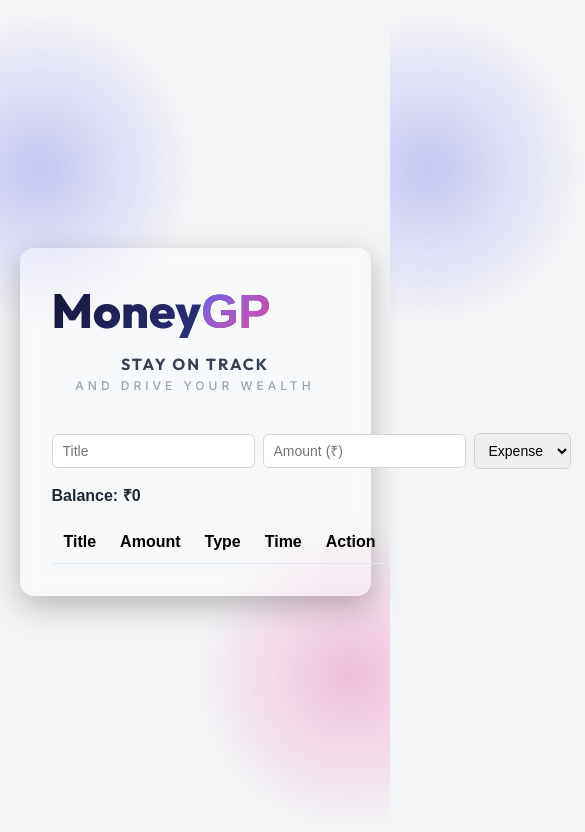
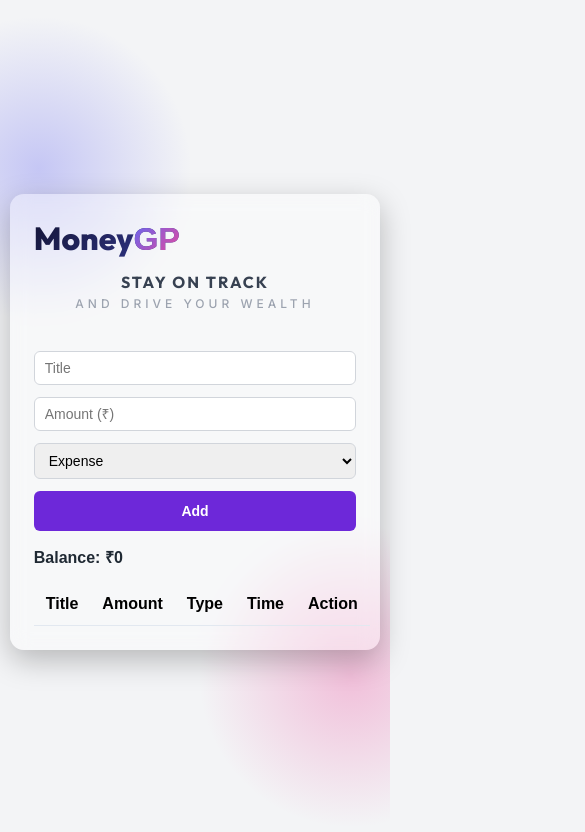
Before and after one commit to devanshtomar01/MoneyGP-Expense-Tracker, a plain HTML site: page index.html in a window 390 px wide. Shown: the top 832 px of the page, 585 px wide, since content can reach past the window. Drawn offline with nearby package versions, Linux system fonts and the light colour scheme.

Commit message:
Initial commit: MoneyGP v1.0 release

```diff
--- a/style/style.css
+++ b/style/style.css
@@ -191,13 +191,45 @@ th, td {
     transform: scale(1.05);
 }
 
-
 @media (max-width: 768px) {
+    /* 1. Stack the Data Section (Chart on top of Table) - You already had this */
     .data-section {
         flex-direction: column;
     }
 
     .chart-wrapper {
         margin: 0 auto;
+        width: 100%; /* Ensure chart takes full width available */
+    }
+
+    /* 2. Stack the Form Inputs vertically */
+    .form-card {
+        flex-direction: column; /* Stacks inputs top-to-bottom */
+        align-items: stretch;   /* Stretches inputs to fill width */
+        gap: 12px;              /* Adds breathing room between stacked items */
+    }
+
+    /* Reset margins for the button when stacked */
+    .form-card button {
+        margin-left: 0;
+        width: 100%;        /* Make button easy to tap (full width) */
+        padding: 12px;      /* Slightly larger touch target */
+    }
+
+    /* 3. Adjust Container Padding */
+    .container {
+        padding: 1.5rem;   /* Save screen space on mobile */
+        width: 95%;        /* Go slightly wider on small screens */
+    }
+
+    /* 4. Resize Large Typography */
+    .app-title {
+        font-size: 2rem;   /* Shrink title from 3rem to 2rem */
+        text-align: center;
+    }
+
+    /* Center the motos (subtitles) */
+    .moto-container {
+        text-align: center;
     }
 }
```
